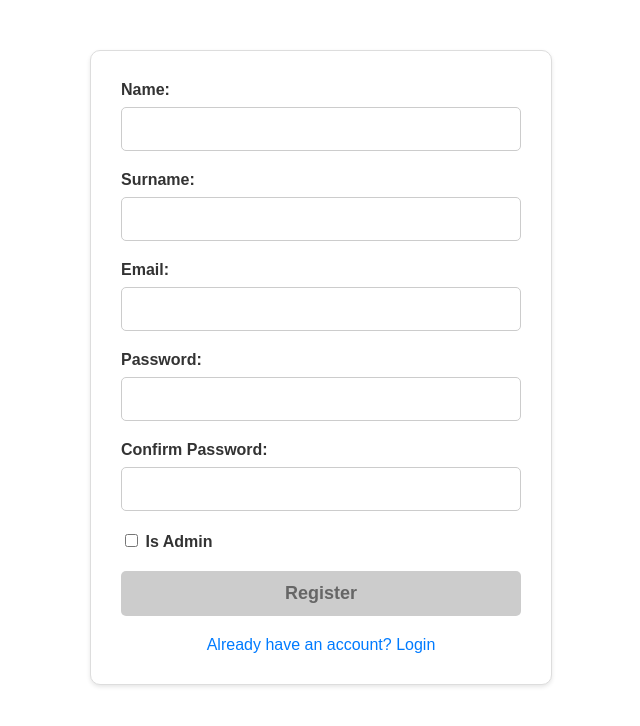
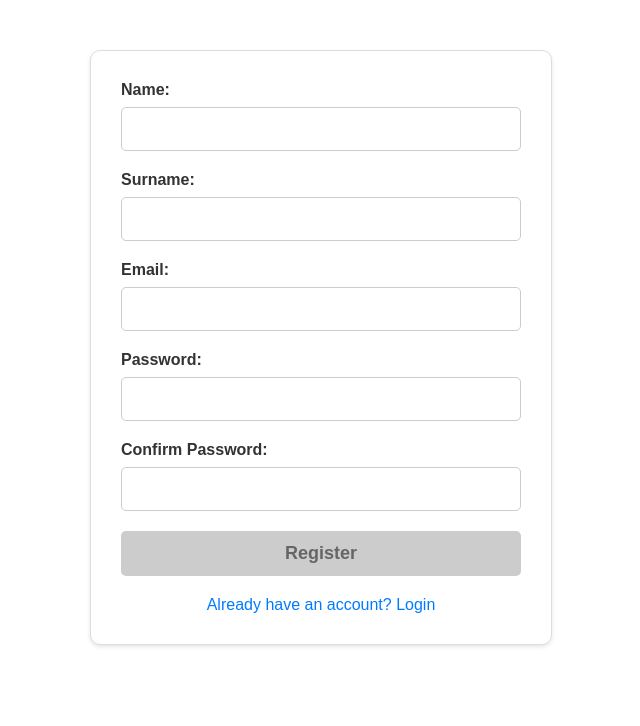
Before and after one commit to diebraga/angular-glass-lewis, an Angular app: page /register in a window 1280 px wide. Shown: the top 726 px of the page, without its empty margins (319-959 px from the left). Built offline with nearby package versions, Linux system fonts and the light colour scheme.

Commit message:
cypress initial setup

```diff
--- a/package.json
+++ b/package.json
@@ -5,7 +5,9 @@
     "start": "ng serve",
     "build": "ng build",
     "watch": "ng build --watch --configuration development",
-    "test": "ng test"
+    "test": "ng test",
+    "cypress:open": "cypress open",
+    "cypress:run": "cypress run"
   },
   "dependencies": {
     "@angular/animations": "^15.0.0",
@@ -25,6 +27,7 @@
     "@angular/cli": "~15.0.0",
     "@angular/compiler-cli": "^15.0.0",
     "@types/jasmine": "~4.3.0",
+    "cypress": "^13.13.2",
     "eslint": "^9.8.0",
     "eslint-config-prettier": "^9.1.0",
     "eslint-plugin-prettier": "^5.2.1",
--- a/src/app/company-detail/company-detail.component.css
+++ b/src/app/company-detail/company-detail.component.css
@@ -28,6 +28,7 @@
 
 .form-control {
   border: 1px solid #ccc;
+  box-sizing: border-box;
 }
 
 .error {
--- a/src/app/register/register.component.html
+++ b/src/app/register/register.component.html
@@ -54,17 +54,6 @@
       required
     />
   </div>
-  <div class="form-group">
-    <label for="isAdmin">
-      <input
-        type="checkbox"
-        id="isAdmin"
-        name="isAdmin"
-        [(ngModel)]="isAdmin"
-      />
-      Is Admin
-    </label>
-  </div>
   <button type="submit" class="btn btn-primary" [disabled]="!isFormValid">
     Register
   </button>
--- a/src/app/register/register.component.ts
+++ b/src/app/register/register.component.ts
@@ -14,7 +14,6 @@ export class RegisterComponent {
   email: string = '';
   password: string = '';
   confirmPassword: string = '';
-  isAdmin: boolean = false;
 
   constructor(
     private router: Router,
@@ -50,7 +49,6 @@ export class RegisterComponent {
       password: this.password,
       name: this.name,
       surname: this.surname,
-      isAdmin: this.isAdmin,
     };
 
     this.http
```
Also changed, not shown: 1 other file (tests, documents, lock files or other folders).
